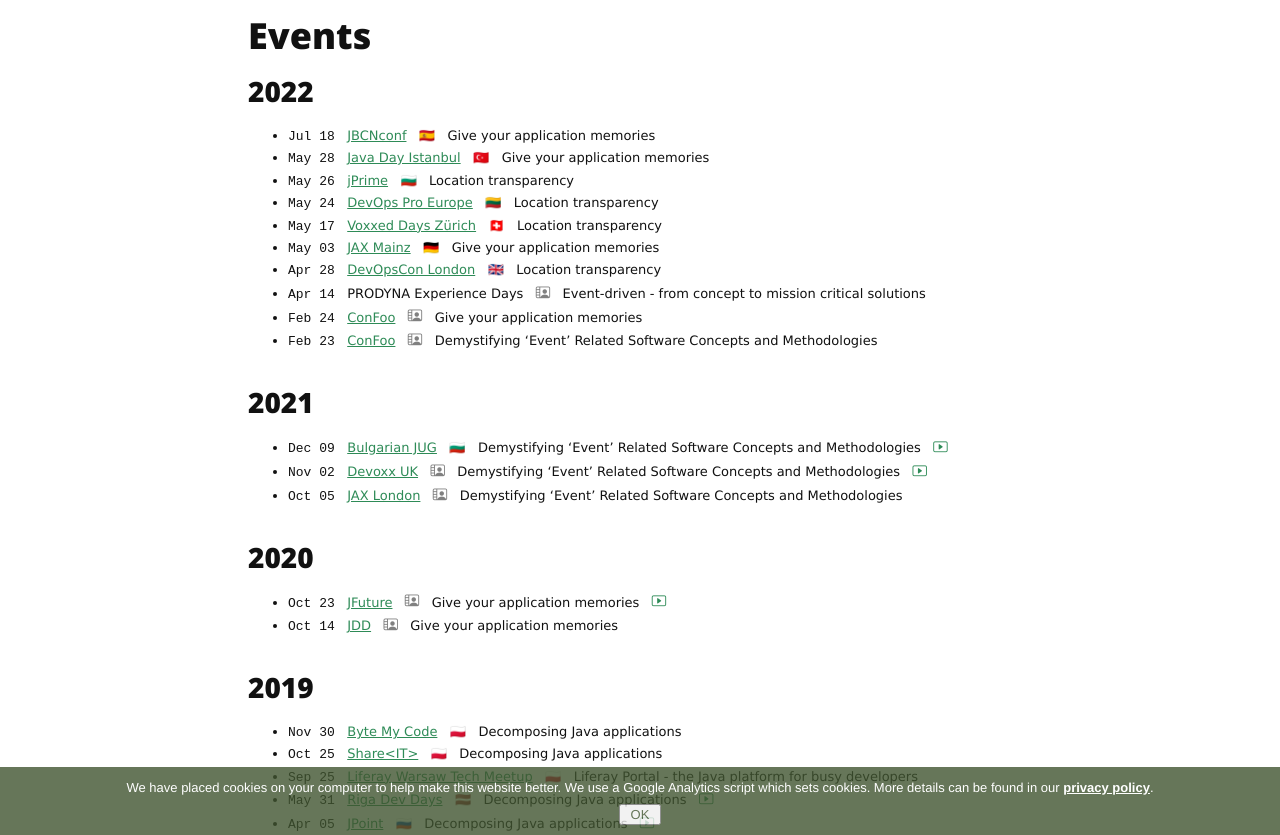
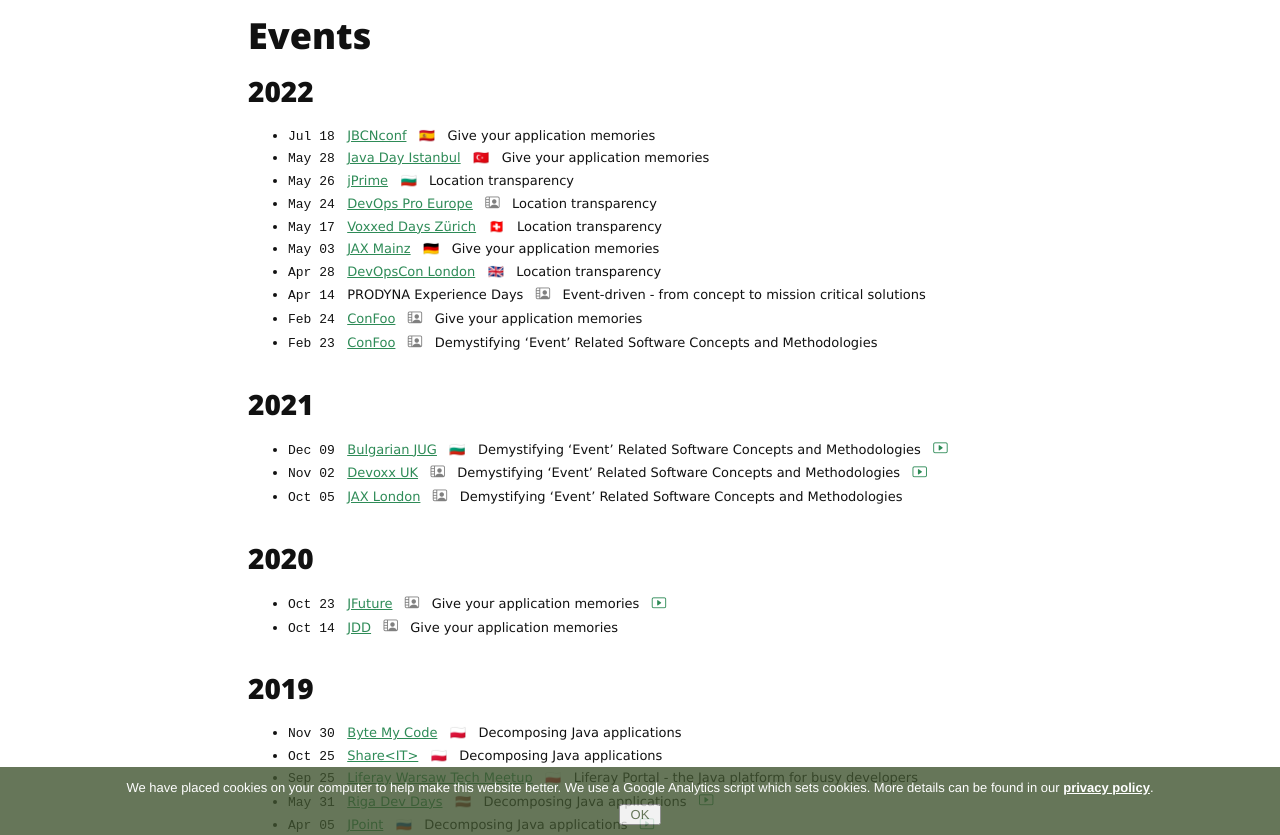
Before and after one commit to azzazzel/azzazzel.github.io, a Jekyll site: the page built from talks.md, in a window 1280 px wide and 900 px high, scrolled down 917 px, cut to the strip 65-900 px from the top of the window. Built offline with Jekyll 4.4.1, drawn with Linux system fonts in a browser that asks for light colours; nearby versions of some CDN libraries.

Commit message:
Update talk

```diff
--- a/talks.md
+++ b/talks.md
@@ -101,7 +101,7 @@
 - `May 26` &nbsp; [jPrime](http://jprime.io/)
 &nbsp; 🇧🇬 &nbsp; Location transparency
 - `May 24` &nbsp; [DevOps Pro Europe](https://devopspro.lt/)
-&nbsp; 🇱🇹 &nbsp; Location transparency
+&nbsp; <i class="bi bi-person-video2" style="font-size:0.9rem; color: gray;"></i> &nbsp; Location transparency
 - `May 17` &nbsp; [Voxxed Days Zürich](https://voxxeddays.com/zurich/)
 &nbsp; 🇨🇭 &nbsp; Location transparency
 - `May 03` &nbsp; [JAX Mainz](https://jax.de/mainz-en)
```
